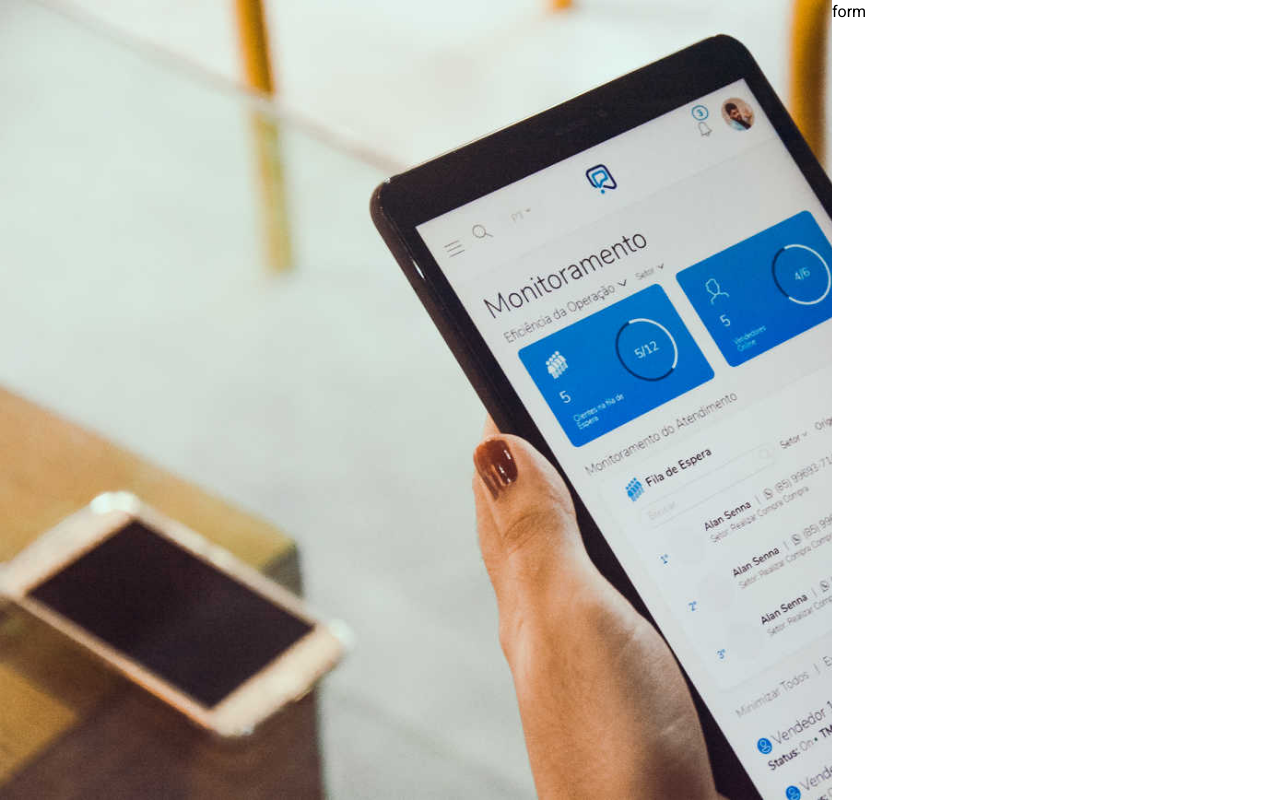
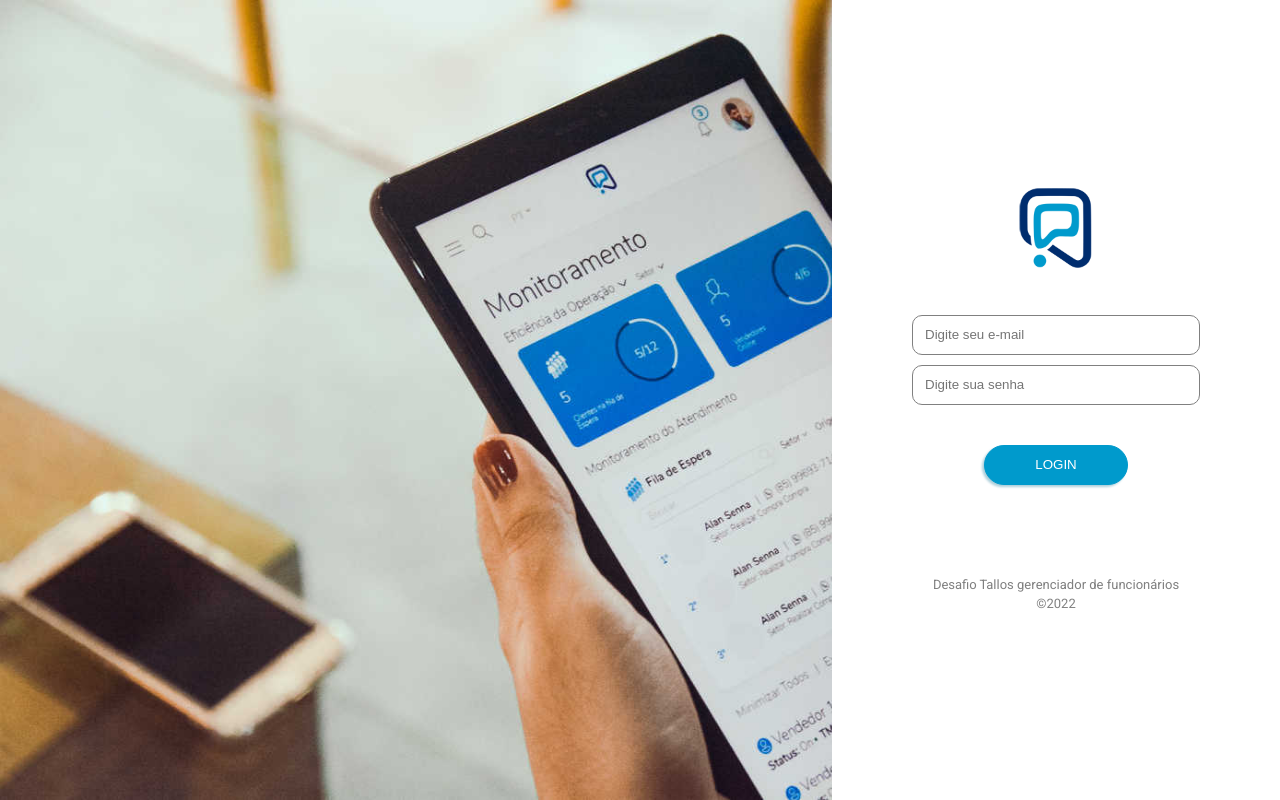
Before and after one commit to Paulo-DevTallos/desafio-tallos-frontend, a Vue app: page /login in a window 1280 px wide. Built offline with nearby package versions, Linux system fonts and the light colour scheme.

Commit message:
adicionando estrutura de formulario

```diff
--- a/src/assets/login.css
+++ b/src/assets/login.css
@@ -14,4 +14,55 @@
 .page-login .login-container {
     width: 35%;
     background-color: #fff;
+    display: flex;
+    align-items: center;
 }
+
+.login-container form {
+    padding: 80px;
+    display: flex;
+    flex-direction: column;
+    justify-content: center;
+    text-align: center;
+}
+
+.login-container .logo-container {
+    text-align: center;
+    margin-bottom: 40px;
+}
+
+.logo-container img {
+    width: 80px;
+}
+
+.login-container input, button {
+    width: 100%;
+    height: 40px;
+    margin-bottom: 10px;
+    border-radius: 10px;
+    border: 1px solid gray;
+}
+
+.login-container input {
+    padding: 12px;
+}
+
+.login-container button {
+    width: 50%;
+    cursor: pointer;
+    border: 1px solid #009acc;
+    background-color: #009acc;
+    color: #fff;
+    border-radius: 20px;
+    margin-top: 30px;
+    transition: .5s ease;
+    filter: drop-shadow(-2px 2px 1px #006d9153);
+    text-transform: uppercase;
+}
+
+.login-container p {
+    margin-top: 80px;
+    text-align: center;
+    font-size: 13px;
+    color: #808080;
+}
--- a/src/pages/Login.vue
+++ b/src/pages/Login.vue
@@ -3,7 +3,17 @@
     <div class="banner">
     </div>
     <div class="login-container">
-      form
+      <form>
+        <div class="logo-container">
+          <img src="/img/tallos-logo-(1).png" alt="Logo Tallos">
+        </div>
+        <div>
+          <input type="text" placeholder="Digite seu e-mail">
+          <input type="password" placeholder="Digite sua senha">
+          <button>Login</button>
+          <p>Desafio Tallos gerenciador de funcionários &copy;2022</p>
+        </div>
+      </form>
     </div>
   </div>
 </template>
```
Also changed, not shown: public/img/tallos-logo-(1).png (added).
